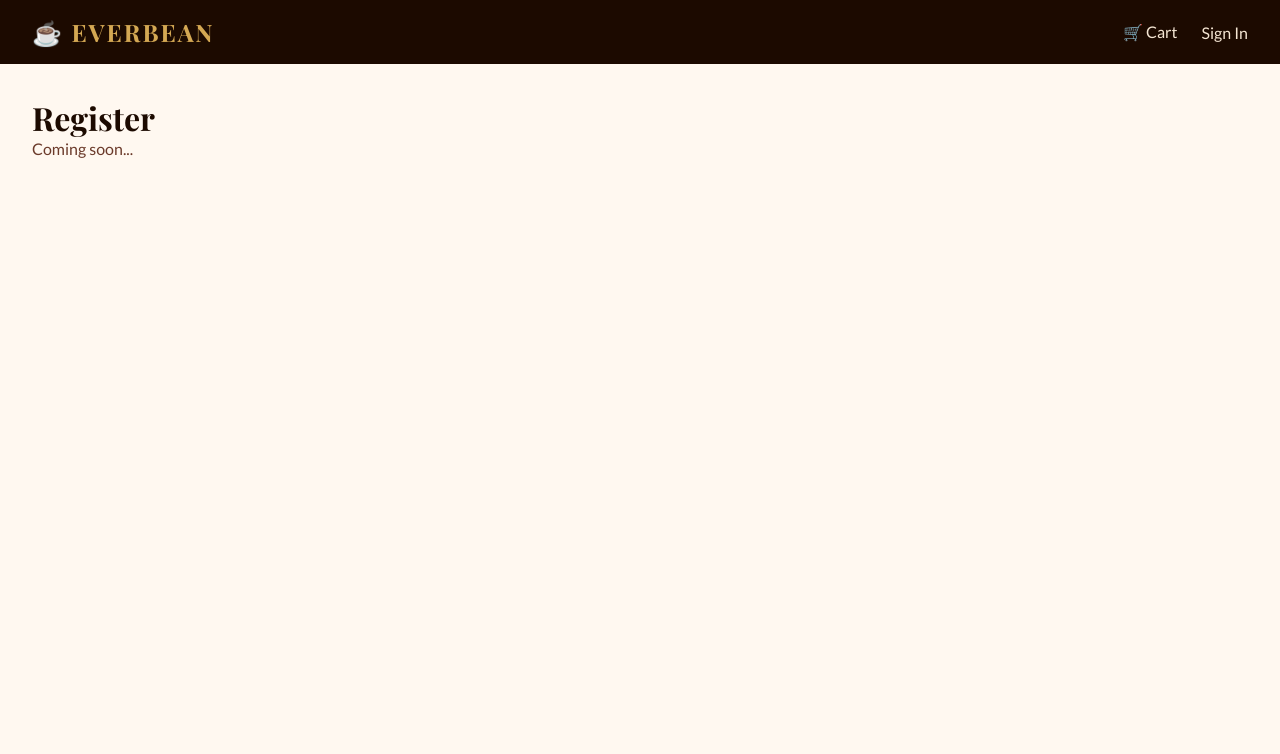
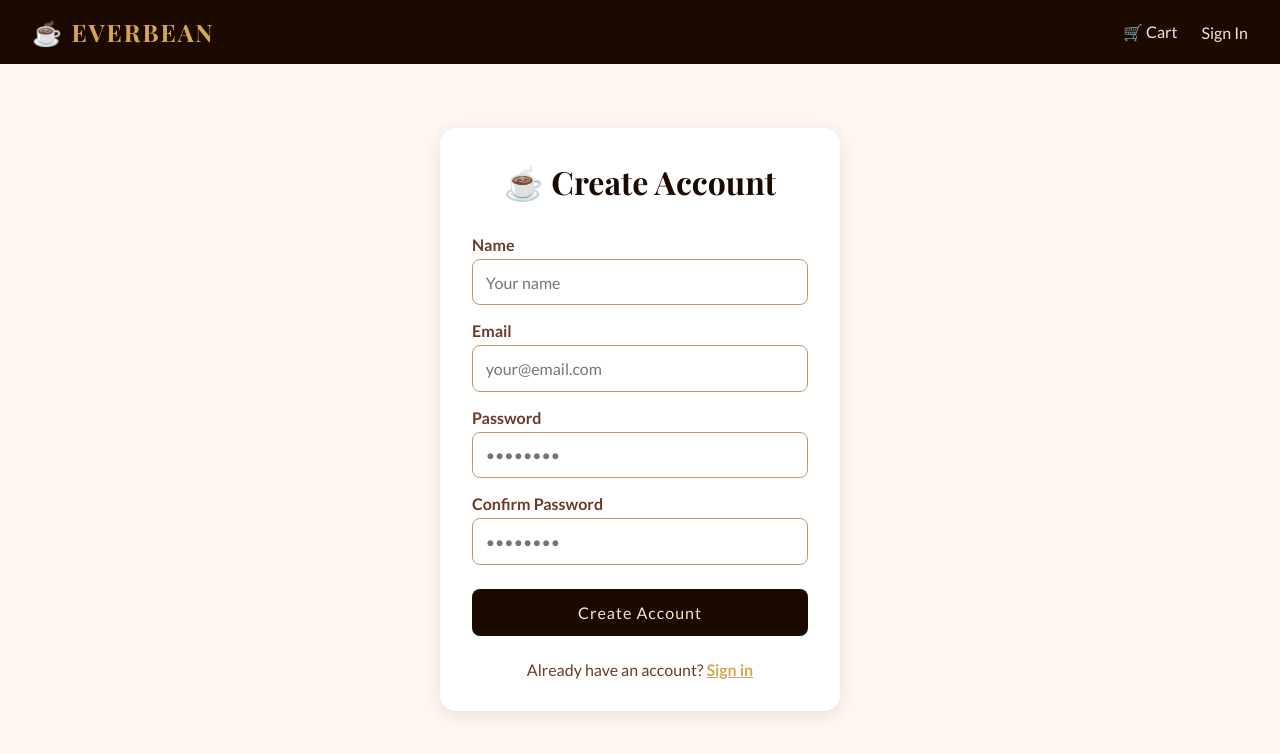
Before and after one commit to raissaglaucie/everbean-coffee, a React app in the folder frontend/: page /register in a window 1280 px wide. Shown: the top 754 px of the page. Built offline with nearby package versions, Linux system fonts and the light colour scheme; the HTML template or start-up script is replaced by a standard one.

Commit message:
add RegisterPage and complete user authentication flow

```diff
--- a/frontend/src/pages/LoginPage.jsx
+++ b/frontend/src/pages/LoginPage.jsx
@@ -1,16 +1,141 @@
+import { useState, useEffect } from 'react';
+import { useDispatch, useSelector } from 'react-redux';
+import { Link, useNavigate, useLocation } from 'react-router-dom';
+import { login } from '../redux/slices/userSlice';
+
 function LoginPage() {
+	const [email, setEmail] = useState('');
+	const [password, setPassword] = useState('');
+
+	const dispatch = useDispatch();
+	const navigate = useNavigate();
+	const location = useLocation();
+
+	const { userInfo, loading, error } = useSelector((state) => state.user);
+	const redirect = location.search ? location.search.split('=')[1] : '/';
+
+	useEffect(() => {
+		if (userInfo) navigate(redirect);
+	}, [userInfo, redirect, navigate]);
+
+	const submitHandler = (e) => {
+		e.preventDefault();
+		dispatch(login({ email, password }));
+	};
+
+	const inputStyle = {
+		width: '100%',
+		padding: '0.8rem',
+		borderRadius: '8px',
+		border: '1px solid var(--latte)',
+		fontSize: '1rem',
+		fontFamily: 'Lato, sans-serif',
+		marginBottom: '1rem',
+		color: 'var(--espresso)',
+	};
+
+	const labelStyle = {
+		display: 'block',
+		color: 'var(--coffee)',
+		marginBottom: '0.3rem',
+		fontWeight: '700',
+	};
+
 	return (
-		<div style={{ padding: '2rem' }}>
+		<div
+			style={{
+				maxWidth: '400px',
+				margin: '4rem auto',
+				padding: '2rem',
+				backgroundColor: 'white',
+				borderRadius: '16px',
+				boxShadow: '0 4px 20px rgba(28,10,0,0.1)',
+			}}
+		>
 			<h1
 				style={{
 					fontFamily: 'Playfair Display, serif',
 					color: 'var(--espresso)',
+					marginBottom: '2rem',
+					textAlign: 'center',
 				}}
 			>
-				Sign In
+				☕ Sign In
 			</h1>
-			<p style={{ color: 'var(--coffee)' }}>Coming soon...</p>
+
+			{error && (
+				<p
+					style={{
+						color: 'red',
+						backgroundColor: '#fff0f0',
+						padding: '0.8rem',
+						borderRadius: '8px',
+						marginBottom: '1rem',
+					}}
+				>
+					{error.detail || 'Invalid email or password'}
+				</p>
+			)}
+
+			<form onSubmit={submitHandler}>
+				<label style={labelStyle}>Email</label>
+				<input
+					type='email'
+					placeholder='your@email.com'
+					value={email}
+					onChange={(e) => setEmail(e.target.value)}
+					style={inputStyle}
+					required
+				/>
+
+				<label style={labelStyle}>Password</label>
+				<input
+					type='password'
+					placeholder='••••••••'
+					value={password}
+					onChange={(e) => setPassword(e.target.value)}
+					style={inputStyle}
+					required
+				/>
+
+				<button
+					type='submit'
+					disabled={loading}
+					style={{
+						width: '100%',
+						padding: '0.9rem',
+						backgroundColor: 'var(--espresso)',
+						color: 'var(--cream)',
+						border: 'none',
+						borderRadius: '8px',
+						fontSize: '1rem',
+						cursor: 'pointer',
+						fontFamily: 'Lato, sans-serif',
+						letterSpacing: '1px',
+						marginTop: '0.5rem',
+					}}
+				>
+					{loading ? 'Signing in...' : 'Sign In'}
+				</button>
+			</form>
+
+			<p
+				style={{
+					textAlign: 'center',
+					marginTop: '1.5rem',
+					color: 'var(--coffee)',
+				}}
+			>
+				New customer?{' '}
+				<Link
+					to={redirect ? `/register?redirect=${redirect}` : '/register'}
+					style={{ color: 'var(--accent-gold)', fontWeight: '700' }}
+				>
+					Create account
+				</Link>
+			</p>
 		</div>
 	);
 }
+
 export default LoginPage;
--- a/frontend/src/pages/RegisterPage.jsx
+++ b/frontend/src/pages/RegisterPage.jsx
@@ -1,16 +1,183 @@
+import { useState, useEffect } from 'react';
+import { useDispatch, useSelector } from 'react-redux';
+import { Link, useNavigate, useLocation } from 'react-router-dom';
+import { register } from '../redux/slices/userSlice';
+
 function RegisterPage() {
+	const [name, setName] = useState('');
+	const [email, setEmail] = useState('');
+	const [password, setPassword] = useState('');
+	const [confirmPassword, setConfirmPassword] = useState('');
+	const [message, setMessage] = useState('');
+
+	const dispatch = useDispatch();
+	const navigate = useNavigate();
+	const location = useLocation();
+
+	const { userInfo, loading, error } = useSelector((state) => state.user);
+	const redirect = location.search ? location.search.split('=')[1] : '/';
+
+	useEffect(() => {
+		if (userInfo) navigate(redirect);
+	}, [userInfo, redirect, navigate]);
+
+	const submitHandler = (e) => {
+		e.preventDefault();
+		if (password !== confirmPassword) {
+			setMessage('Passwords do not match');
+		} else {
+			setMessage('');
+			dispatch(register({ name, email, password }));
+		}
+	};
+
+	const inputStyle = {
+		width: '100%',
+		padding: '0.8rem',
+		borderRadius: '8px',
+		border: '1px solid var(--latte)',
+		fontSize: '1rem',
+		fontFamily: 'Lato, sans-serif',
+		marginBottom: '1rem',
+		color: 'var(--espresso)',
+	};
+
+	const labelStyle = {
+		display: 'block',
+		color: 'var(--coffee)',
+		marginBottom: '0.3rem',
+		fontWeight: '700',
+	};
+
 	return (
-		<div style={{ padding: '2rem' }}>
+		<div
+			style={{
+				maxWidth: '400px',
+				margin: '4rem auto',
+				padding: '2rem',
+				backgroundColor: 'white',
+				borderRadius: '16px',
+				boxShadow: '0 4px 20px rgba(28,10,0,0.1)',
+			}}
+		>
 			<h1
 				style={{
 					fontFamily: 'Playfair Display, serif',
 					color: 'var(--espresso)',
+					marginBottom: '2rem',
+					textAlign: 'center',
 				}}
 			>
-				Register
+				☕ Create Account
 			</h1>
-			<p style={{ color: 'var(--coffee)' }}>Coming soon...</p>
+
+			{message && (
+				<p
+					style={{
+						color: 'red',
+						backgroundColor: '#fff0f0',
+						padding: '0.8rem',
+						borderRadius: '8px',
+						marginBottom: '1rem',
+					}}
+				>
+					{message}
+				</p>
+			)}
+
+			{error && (
+				<p
+					style={{
+						color: 'red',
+						backgroundColor: '#fff0f0',
+						padding: '0.8rem',
+						borderRadius: '8px',
+						marginBottom: '1rem',
+					}}
+				>
+					{error.detail || 'Registration failed'}
+				</p>
+			)}
+
+			<form onSubmit={submitHandler}>
+				<label style={labelStyle}>Name</label>
+				<input
+					type='text'
+					placeholder='Your name'
+					value={name}
+					onChange={(e) => setName(e.target.value)}
+					style={inputStyle}
+					required
+				/>
+
+				<label style={labelStyle}>Email</label>
+				<input
+					type='email'
+					placeholder='your@email.com'
+					value={email}
+					onChange={(e) => setEmail(e.target.value)}
+					style={inputStyle}
+					required
+				/>
+
+				<label style={labelStyle}>Password</label>
+				<input
+					type='password'
+					placeholder='••••••••'
+					value={password}
+					onChange={(e) => setPassword(e.target.value)}
+					style={inputStyle}
+					required
+				/>
+
+				<label style={labelStyle}>Confirm Password</label>
+				<input
+					type='password'
+					placeholder='••••••••'
+					value={confirmPassword}
+					onChange={(e) => setConfirmPassword(e.target.value)}
+					style={inputStyle}
+					required
+				/>
+
+				<button
+					type='submit'
+					disabled={loading}
+					style={{
+						width: '100%',
+						padding: '0.9rem',
+						backgroundColor: 'var(--espresso)',
+						color: 'var(--cream)',
+						border: 'none',
+						borderRadius: '8px',
+						fontSize: '1rem',
+						cursor: 'pointer',
+						fontFamily: 'Lato, sans-serif',
+						letterSpacing: '1px',
+						marginTop: '0.5rem',
+					}}
+				>
+					{loading ? 'Creating account...' : 'Create Account'}
+				</button>
+			</form>
+
+			<p
+				style={{
+					textAlign: 'center',
+					marginTop: '1.5rem',
+					color: 'var(--coffee)',
+				}}
+			>
+				Already have an account?{' '}
+				<Link
+					to={redirect ? `/login?redirect=${redirect}` : '/login'}
+					style={{ color: 'var(--accent-gold)', fontWeight: '700' }}
+				>
+					Sign in
+				</Link>
+			</p>
 		</div>
 	);
 }
+
 export default RegisterPage;
```
